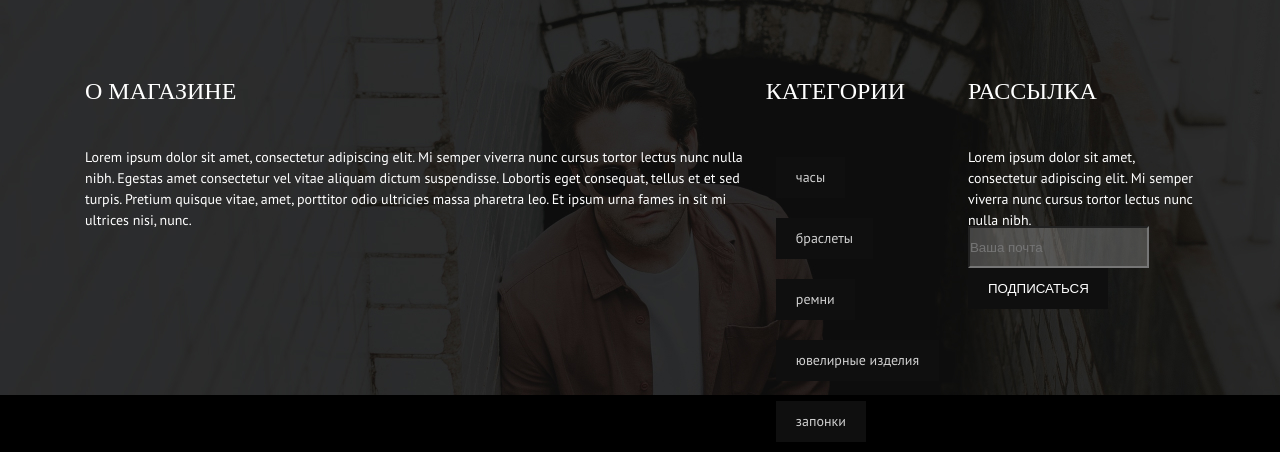
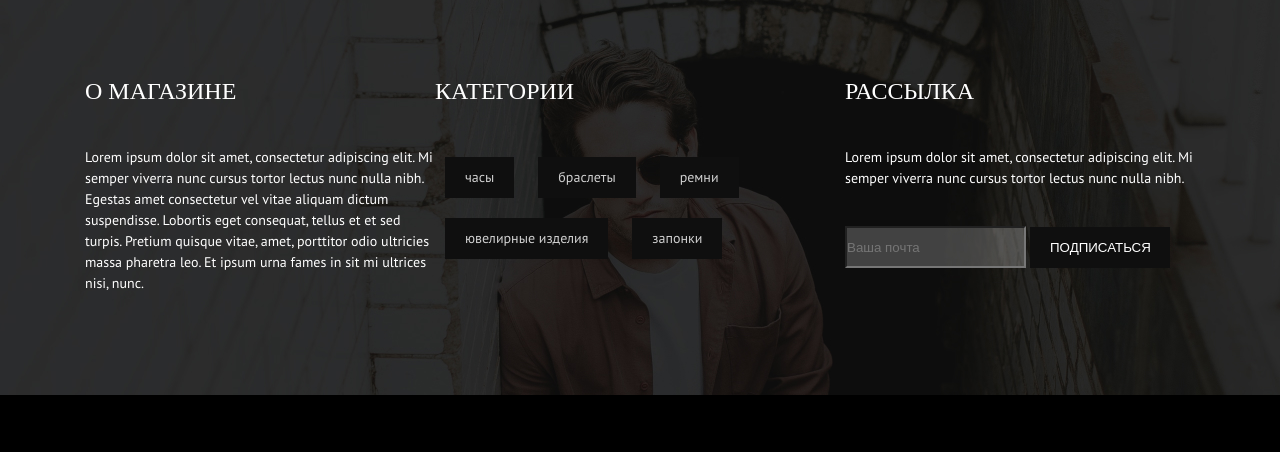
Before and after one commit to special-ded/Watch-store, a plain HTML site: page index.html in a window 1280 px wide. Shown: the part 3453-3905 px from the top of the page. After the commit the page ends 3848 px from the top, so only its background shows below. Drawn offline with nearby package versions, Linux system fonts and the light colour scheme.

Commit message:
Update style.css

```diff
--- a/style.css
+++ b/style.css
@@ -544,7 +544,7 @@ font-weight: normal;
 font-size: 14px;
 line-height: 150%;
 color: #FFFFFF;
-/* width: 350px; */
+width: 350px;
 height: 147px;
 }
 .categories{
@@ -584,7 +584,7 @@ color: #FFFFFF;
 margin-bottom: 40px;
 }
 .mailing-text{
-  /* width: 350px; */
+width: 350px;
 height: 42px;
 font-family: PT Sans;
 font-style: normal;
```
